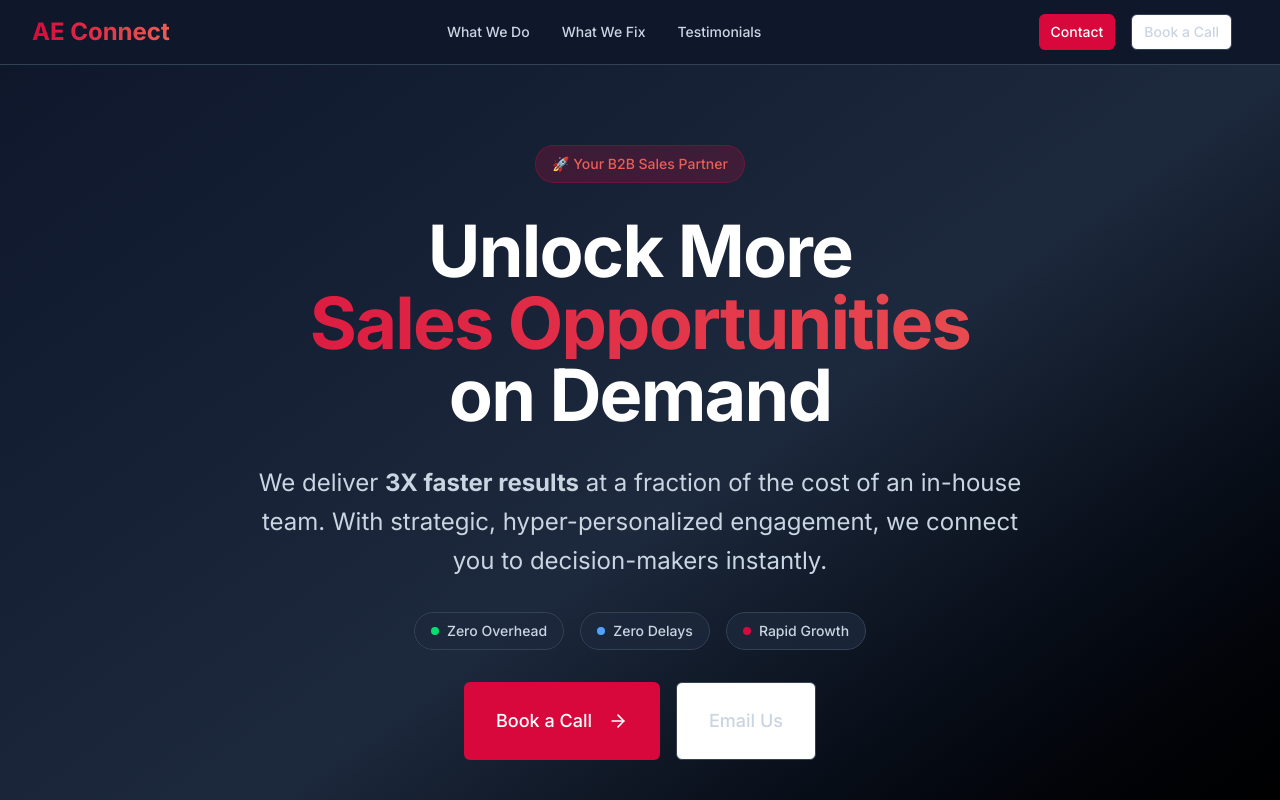
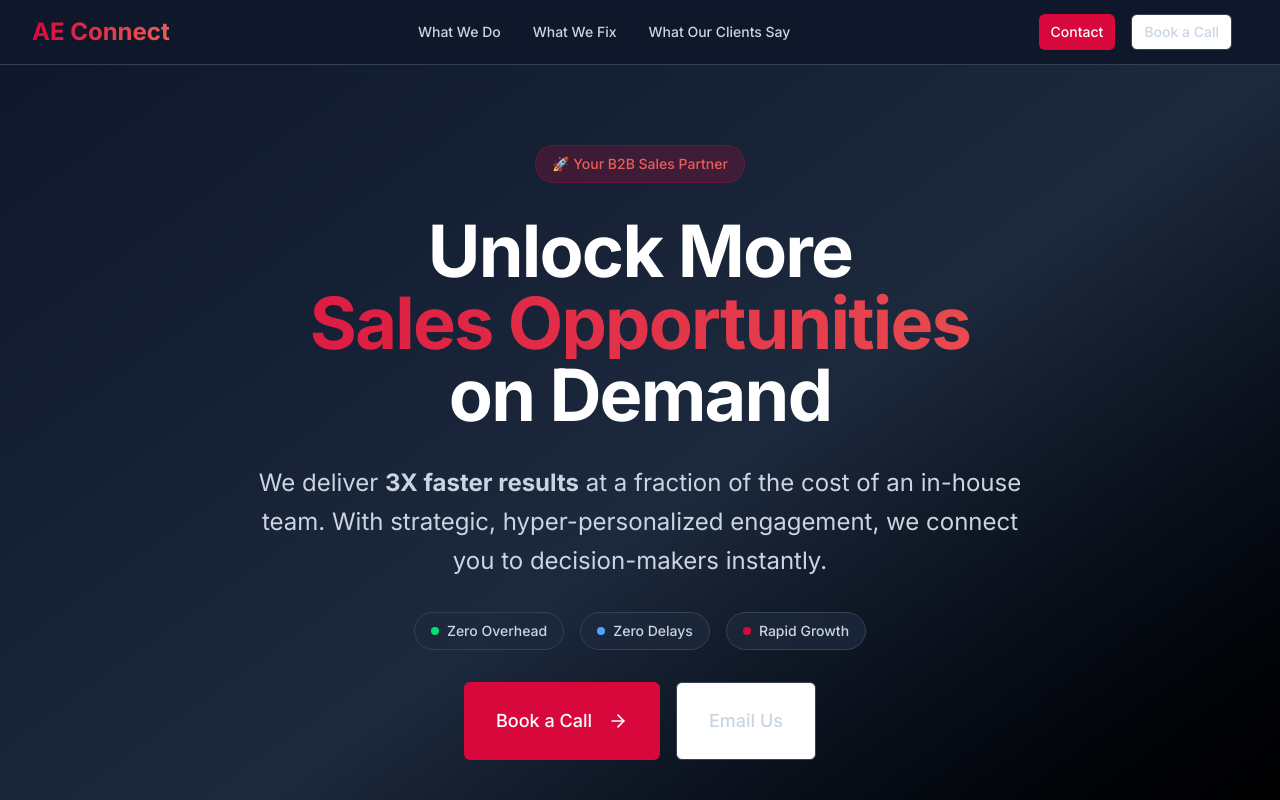
Before and after one commit to wilaine/aeconnect, a Next.js app in the folder ae-connect-landing/: page / in a window 1280 px wide. Shown: the top 800 px of the page. Built offline with nearby package versions, Linux system fonts and the light colour scheme.

Commit message:
修改testimonial --> What Our Clients Say

```diff
--- a/ae-connect-landing/src/components/challenges.tsx
+++ b/ae-connect-landing/src/components/challenges.tsx
@@ -123,7 +123,7 @@ export function Challenges() {
             </p>
             <div className="inline-flex items-center space-x-2 rounded-full px-6 py-3"
                  style={{ backgroundColor: "rgba(217, 8, 60, 0.18)", border: "1px solid rgba(217, 8, 60, 0.3)" }}>
-              <span className="text-lg font-semibold" style={{ color: "#eb5e55" }}>Next: Testimonials</span>
+              <span className="text-lg font-semibold" style={{ color: "#eb5e55" }}>Next: What Our Clients Say</span>
               <span className="text-2xl">👇</span>
             </div>
           </motion.div>
--- a/ae-connect-landing/src/config/site.ts
+++ b/ae-connect-landing/src/config/site.ts
@@ -19,7 +19,7 @@ export const siteConfig = {
         href: "#challenges",
       },
       {
-        title: "Testimonials",
+        title: "What Our Clients Say",
         href: "#testimonials",
       },
     ],
```
